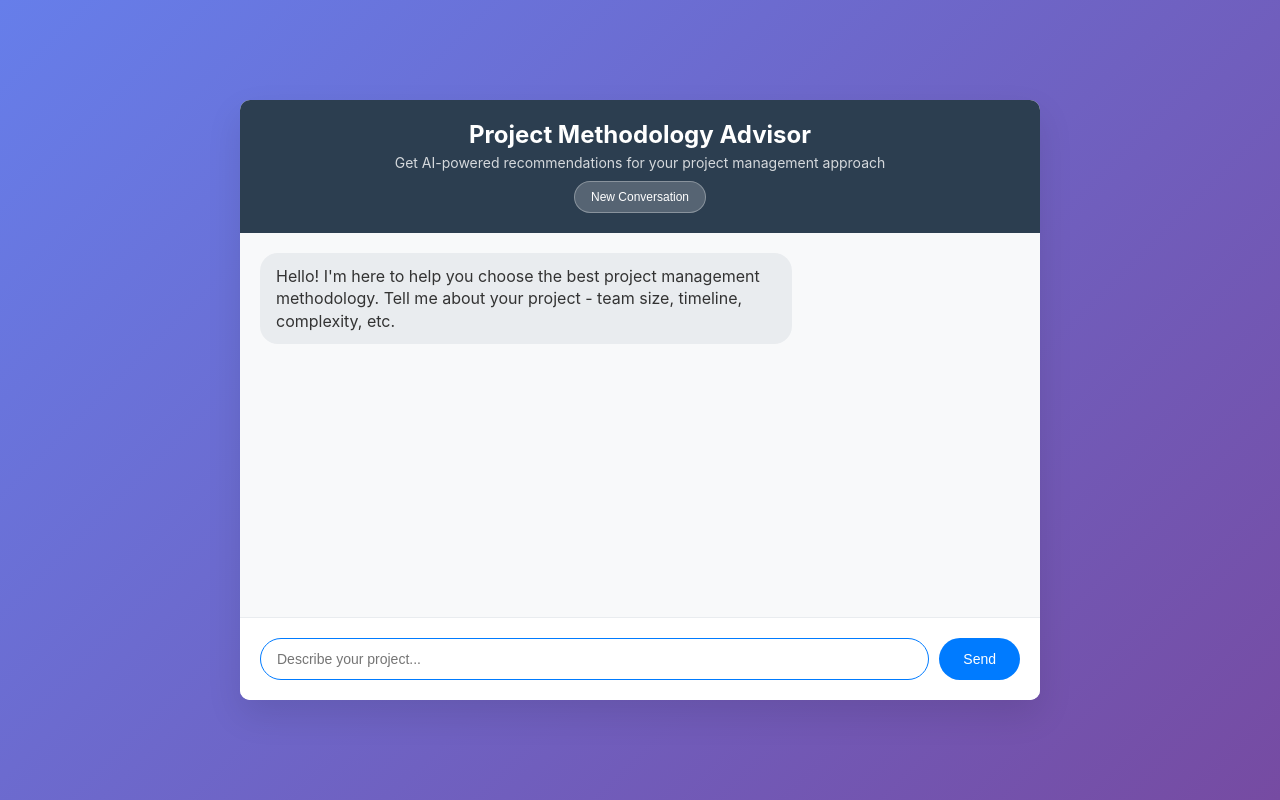
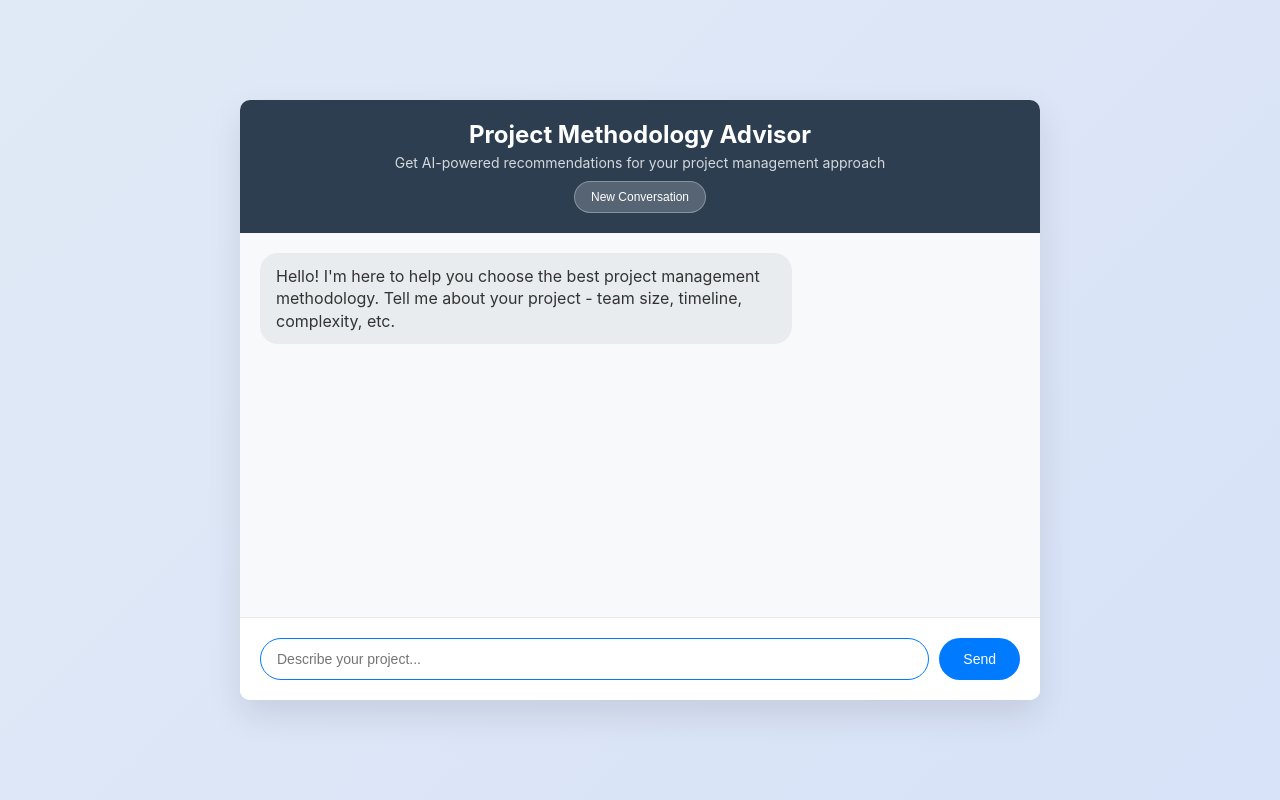
Before and after one commit to tarvn-dev/chatbot-methodology-advisor, a Flask app: page / in a window 1280 px wide. Run offline with Flask 3, Linux system fonts and the light colour scheme.

Commit message:
Changed background color

```diff
--- a/static/style.css
+++ b/static/style.css
@@ -6,7 +6,7 @@
 
 body {
     font-family: -apple-system, BlinkMacSystemFont, 'Segoe UI', Roboto, sans-serif;
-    background: linear-gradient(135deg, #667eea 0%, #764ba2 100%);
+    background: linear-gradient(135deg, #e0eaf6 0%, #d8e2f8 100%);
     height: 100vh;
     display: flex;
     align-items: center;
```
